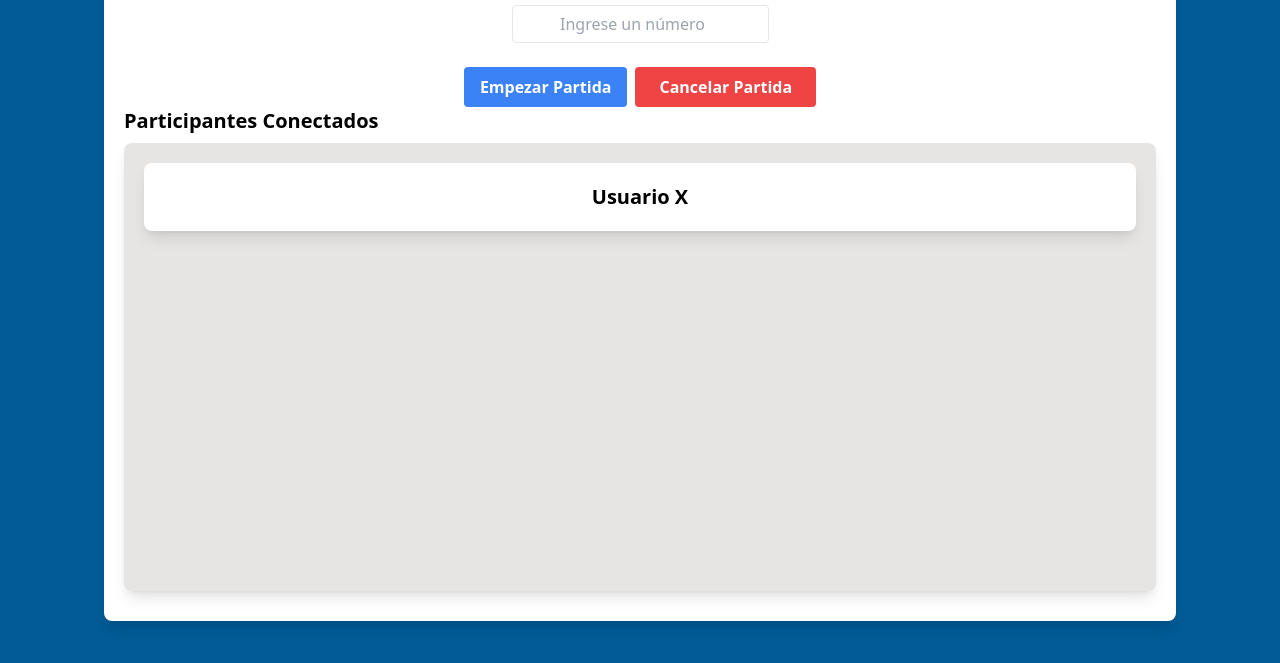
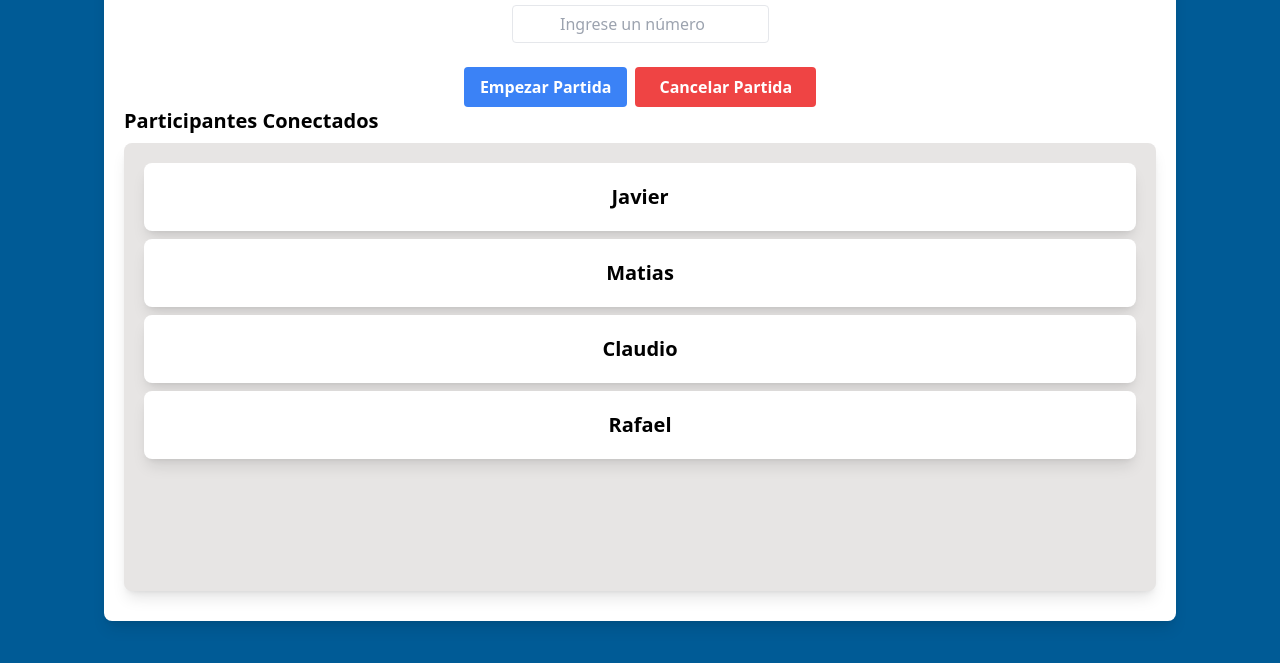
Before and after one commit to SebastianMaluk/movie-trivia, a website: page Views/lobby.html in a window 1280 px wide. Shown: the part 191-854 px from the top of the page. Drawn offline with nearby package versions, Linux system fonts and the light colour scheme.

Commit message:
lobby script

```diff
--- /dev/null
+++ b/Scripts/lobby.js
@@ -0,0 +1,35 @@
+window.addEventListener("load",function () {
+    addPlayers();
+});
+
+function addPlayers() {
+    const names = ["Javier", "Matias", "Claudio", "Rafael"];
+
+    for (let i = 0; i < names.length; i++) {
+        // create parent div element
+        const parentDiv = document.createElement('div');
+        parentDiv.className = 'bg-white p-5 rounded-lg text-secondary shadow-lg mb-2';
+
+        // create child flex div element
+        const flexDiv = document.createElement('div');
+        flexDiv.className = 'flex justify-center';
+
+        // create child div element for the column
+        const col1Div = document.createElement('div');
+        col1Div.className = 'col-span-1 text-left';
+
+        // create child p element for the column
+        const pElement = document.createElement('p');
+        pElement.className = 'font-bold text-xl';
+        pElement.textContent = names[i];
+
+        // append child elements to their respective parent elements
+        col1Div.appendChild(pElement);
+        flexDiv.appendChild(col1Div);
+        parentDiv.appendChild(flexDiv);
+
+        // append parent div element to the container
+        const container = document.getElementById('contenedorUsuariosLobby');
+        container.appendChild(parentDiv);
+    }
+}
--- a/Views/lobby.html
+++ b/Views/lobby.html
@@ -41,20 +41,11 @@
                 <h2 class="text-xl font-semibold mb-2">Participantes Conectados</h2>
 
                 <div id="contenedorUsuariosLobby" class="bg-stone-200 p-5 rounded-lg text-secondary shadow-lg overflow-auto">
-
-                    <div class="bg-white p-5 rounded-lg text-secondary shadow-lg mb-2">
-                        <div class="flex justify-center">
-                            <div class="col-span-1 text-left">
-                                <p class="font-bold text-xl">Usuario X</p>
-                            </div>
-                        </div>
-                    </div>
-
                 </div>
 
 
             </div>
     </div>
-
+    <script src="..\Scripts\lobby.js"></script>
 </body>
 </html>
```
